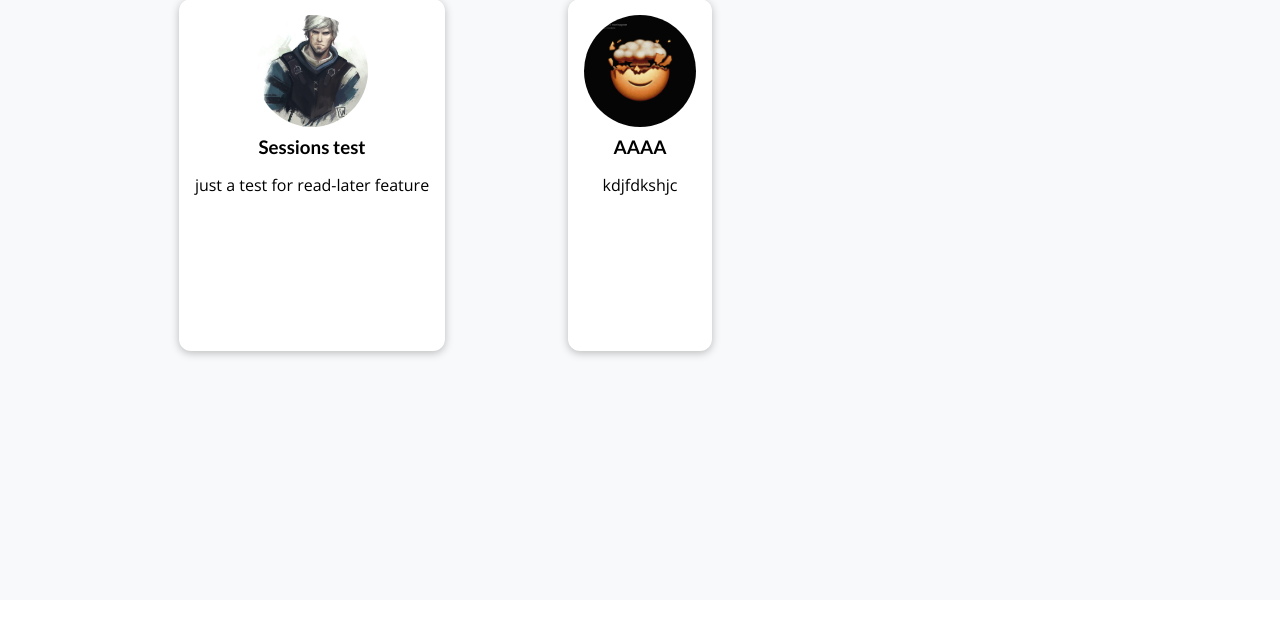
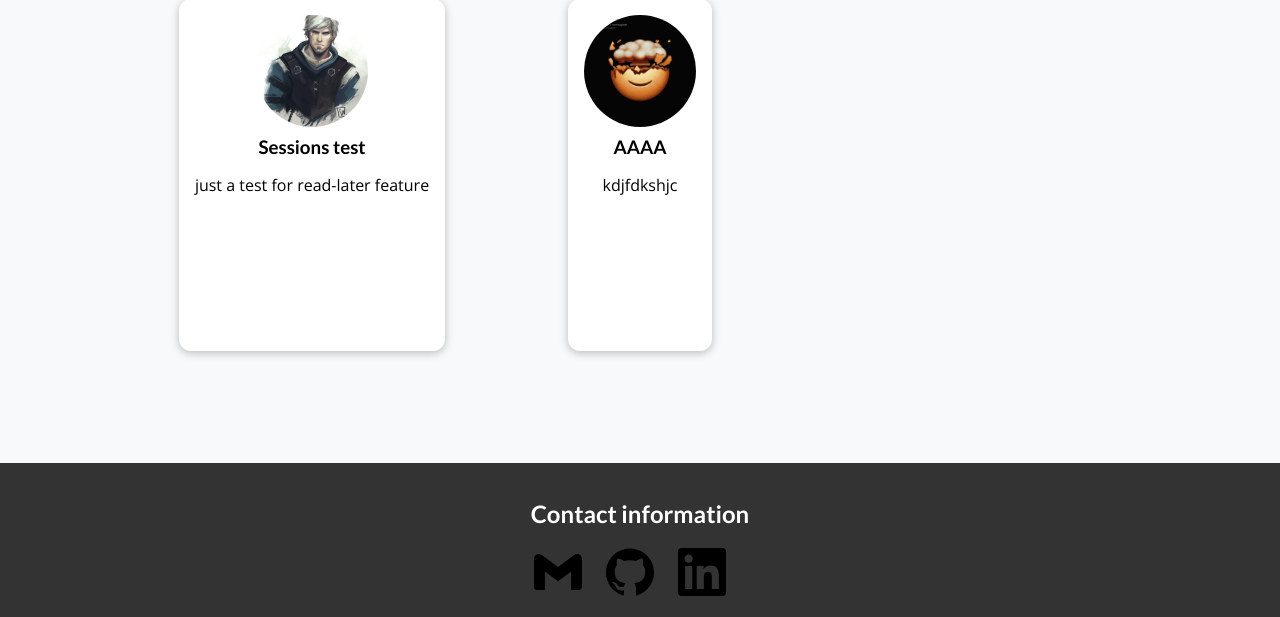
Before and after one commit to YuraGavriley/personal-dev-blog, a Django app: page /posts in a window 1280 px wide. Shown: the part 200-817 px from the top of the page. Before the commit the page ends 559 px from the top, so only its background shows below. Run offline with Django 4.2, Linux system fonts and the light colour scheme; data comes from the database, SQL or seed files in the repository; some libraries are stand-ins or nearby versions.

Commit message:
Added contacts footer, fixed styling problems

```diff
--- a/main_app/static/main_app/all-posts.css
+++ b/main_app/static/main_app/all-posts.css
@@ -20,7 +20,7 @@ body {
   margin: 3rem 0;
 }
 
-ul {
+#posts-ul {
   list-style: none;
   margin: 0;
   padding: 0;
--- a/main_app/static/main_app/read-later.css
+++ b/main_app/static/main_app/read-later.css
@@ -1,5 +1,11 @@
 body {
     background-color: #f8f9fa;
+}
+
+footer {
+    position: absolute;
+    bottom: 0;
+    width: 100%;
 }
 
 #main-navigation {
--- a/main_app/templates/main_app/all-posts.html
+++ b/main_app/templates/main_app/all-posts.html
@@ -14,7 +14,7 @@
 <section id="all-posts">
     <h2>My Collected Posts</h2>
 
-    <ul>
+    <ul id="posts-ul">
         {% for post in all_posts %}
             {% include "main_app/includes/post.html" %}
         {% endfor %}
--- a/static/app.css
+++ b/static/app.css
@@ -66,3 +66,26 @@ h3 {
   color: whitesmoke;
   margin: 0;
 }
+
+footer {
+  background-color: #333;
+  color: white;
+  padding: 1rem 3rem;
+  text-align: center;
+}
+
+footer ul {
+  list-style-type: none;
+  margin: 0;
+  padding: 0;
+}
+
+footer li {
+  display: inline;
+  margin-right: 20px;
+}
+
+footer img {
+  height: 3rem;
+  width: 3rem;
+}
--- a/templates/base.html
+++ b/templates/base.html
@@ -27,6 +27,17 @@
 
         </div>
     </header>
+
     {% block content %}{% endblock %}
+
+    <footer>
+        <h2>Contact information</h2>
+        <ul>
+            <li><a href="mailto:yura.gavriley@gmail.com"><img src="{% static "icons/gmail.svg" %}"></img></a></li>
+            <li><a href="https://github.com/YuraGavriley"><img src="{% static "icons/github.svg" %}"></img></a></li>
+            <li><a href="https://linkedin.com/in/yurii-stopchytskyi-a3ab47255"><img src="{% static "icons/linkedin.svg" %}"></img></a></li>
+        </ul>
+    </footer>
+
 </body>
 </html>
```
Also changed, not shown: static/icons/github.svg (added), static/icons/gmail.svg (added), static/icons/linkedin.svg (added).
